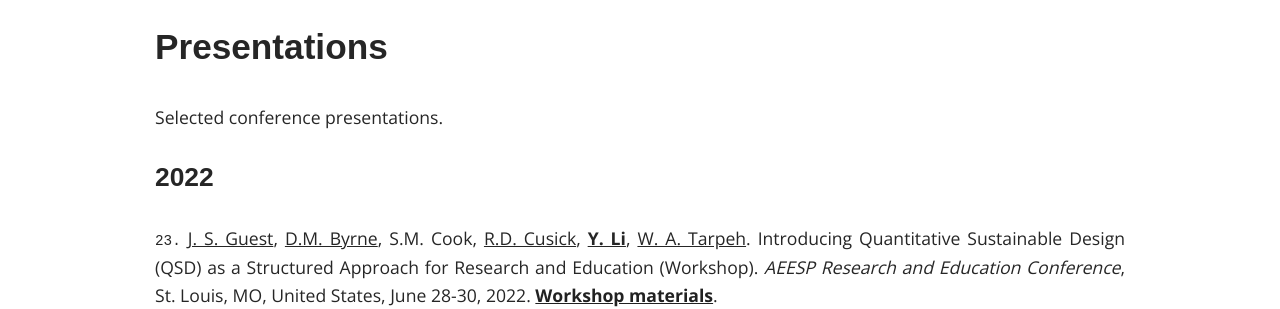
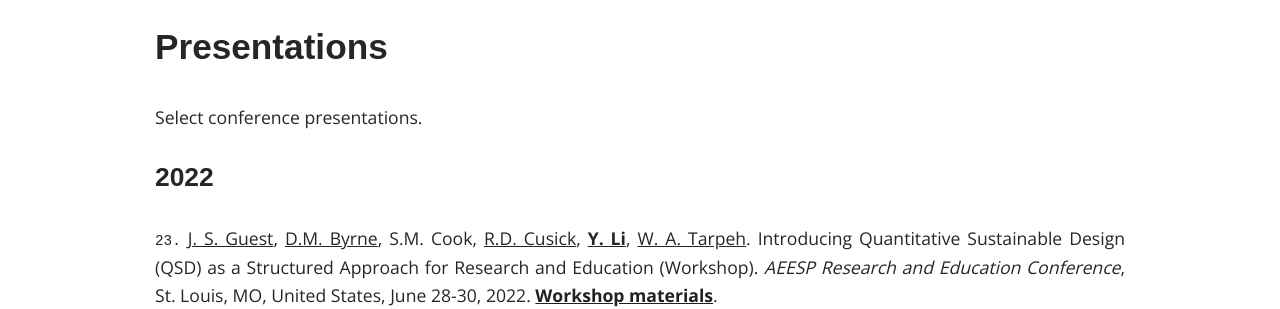
Before and after one commit to yalinli2/webpage, a Jekyll site: the page built from _pages/3_presentations.md, in a window 1280 px wide and 900 px high, scrolled down 489 px. Shown: the part 155-464 px from the top of the window. Built offline with Jekyll 4.4.1, drawn with Linux system fonts in a browser that asks for light colours; some web fonts are replaced.

Commit message:
fix typos

```diff
--- a/_pages/3_presentations.md
+++ b/_pages/3_presentations.md
@@ -6,7 +6,7 @@ permalink: /presentations/
 
 ## Presentations
 
-Selected conference presentations.
+Select conference presentations.
 
 ### 2022
 
```
Also changed, not shown: _pages/4_teaching_and_mentoring.md (+1 -1 lines).
